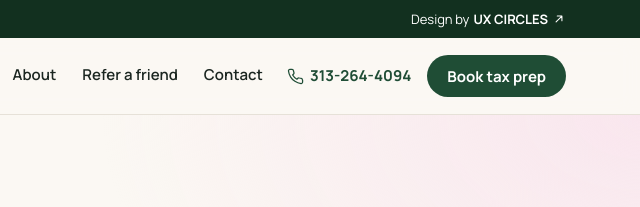
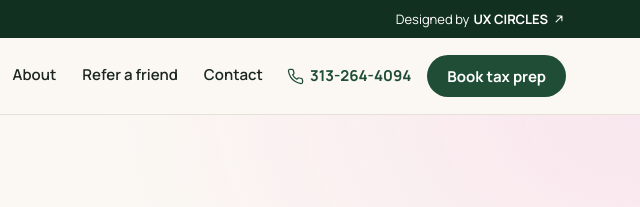
Before and after one commit to uxcircles/truelovefinancialservices, a plain HTML site: page index.html in a window 1280 px wide. Shown: the top 207 px of the page, 640-1280 px from the left. Drawn offline with Linux system fonts and the light colour scheme.

Commit message:
Standardise the UX CIRCLES concept credit
Concept bar reads "Designed by UX CIRCLES" (設計：/设计：UX CIRCLES on
Chinese pages, English on other languages) and every page's footer ends
with "Unofficial redesign concept by UX CIRCLES" (非官方概念設計：/
非官方概念设计：UX CIRCLES), linking to ux-circles.com with
target=_blank rel=noopener. Wording follows the uxcircles-concept-site
skill's concept-bar template.

Co-Authored-By: Claude Opus 5.5 <noreply@anthropic.com>
Claude-Session: https://claude.ai/code/session_012xdZwiKkQBZXTXgCLxgR89

```diff
--- a/index.html
+++ b/index.html
@@ -24,7 +24,7 @@
 <div class="concept-bar" role="note">
   <div class="container concept-inner">
     <p><span class="concept-tag">Concept</span><span class="concept-long">A design concept, not the <a href="https://www.truelovefinancialservices.com/" target="_blank" rel="noopener">official Truelove Financial Services website</a>.</span></p>
-    <a href="https://ux-circles.com/professionals" target="_blank" rel="noopener"><span class="concept-by">Design by </span><strong>UX CIRCLES</strong> <svg viewBox="0 0 24 24" fill="none" stroke="currentColor" stroke-width="2" stroke-linecap="round" stroke-linejoin="round" aria-hidden="true"><path d="M7 17 17 7M9 7h8v8"/></svg></a>
+    <a href="https://ux-circles.com/professionals" target="_blank" rel="noopener"><span class="concept-by">Designed by </span><strong>UX CIRCLES</strong> <svg viewBox="0 0 24 24" fill="none" stroke="currentColor" stroke-width="2" stroke-linecap="round" stroke-linejoin="round" aria-hidden="true"><path d="M7 17 17 7M9 7h8v8"/></svg></a>
   </div>
 </div>
 
```
